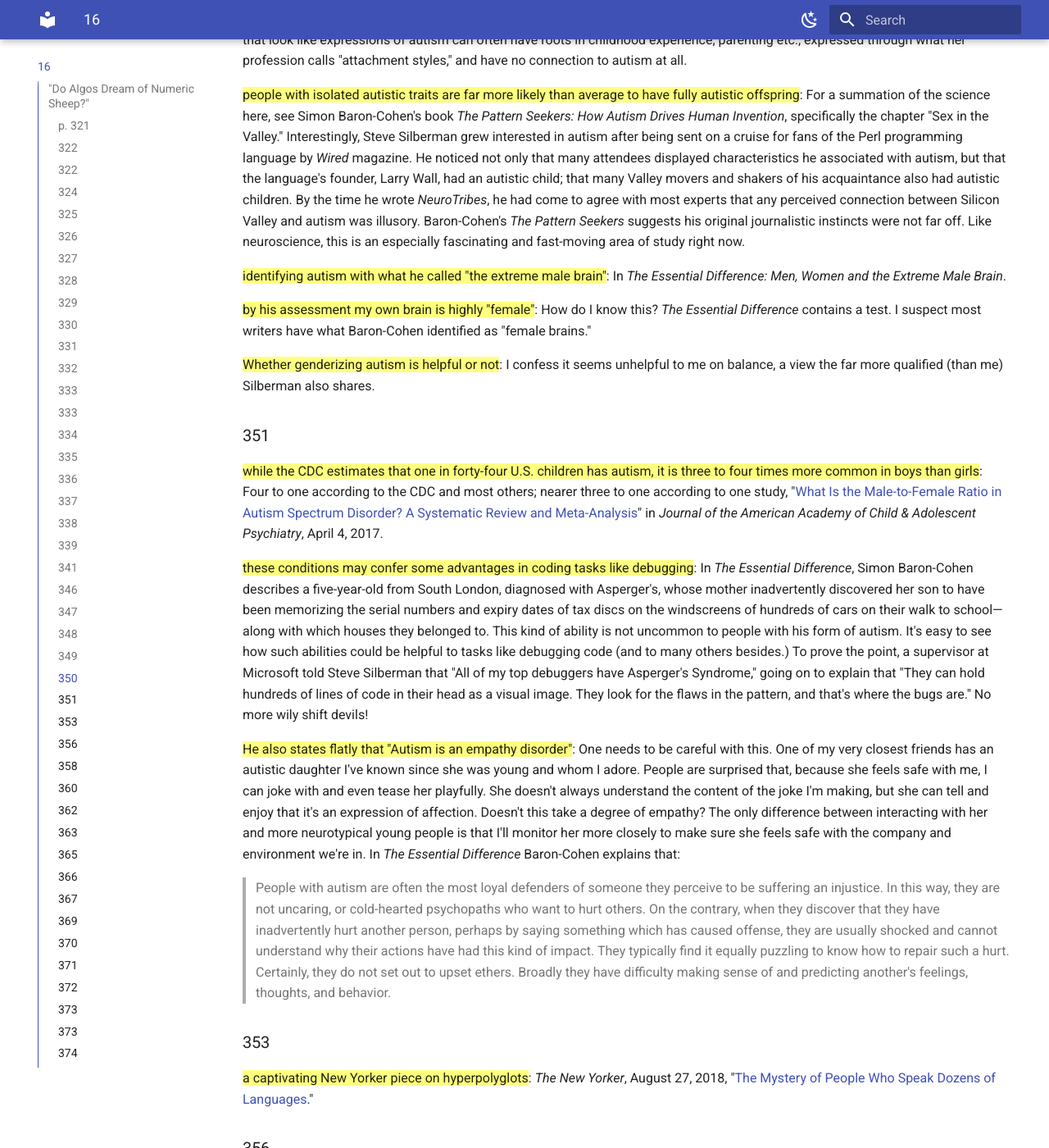
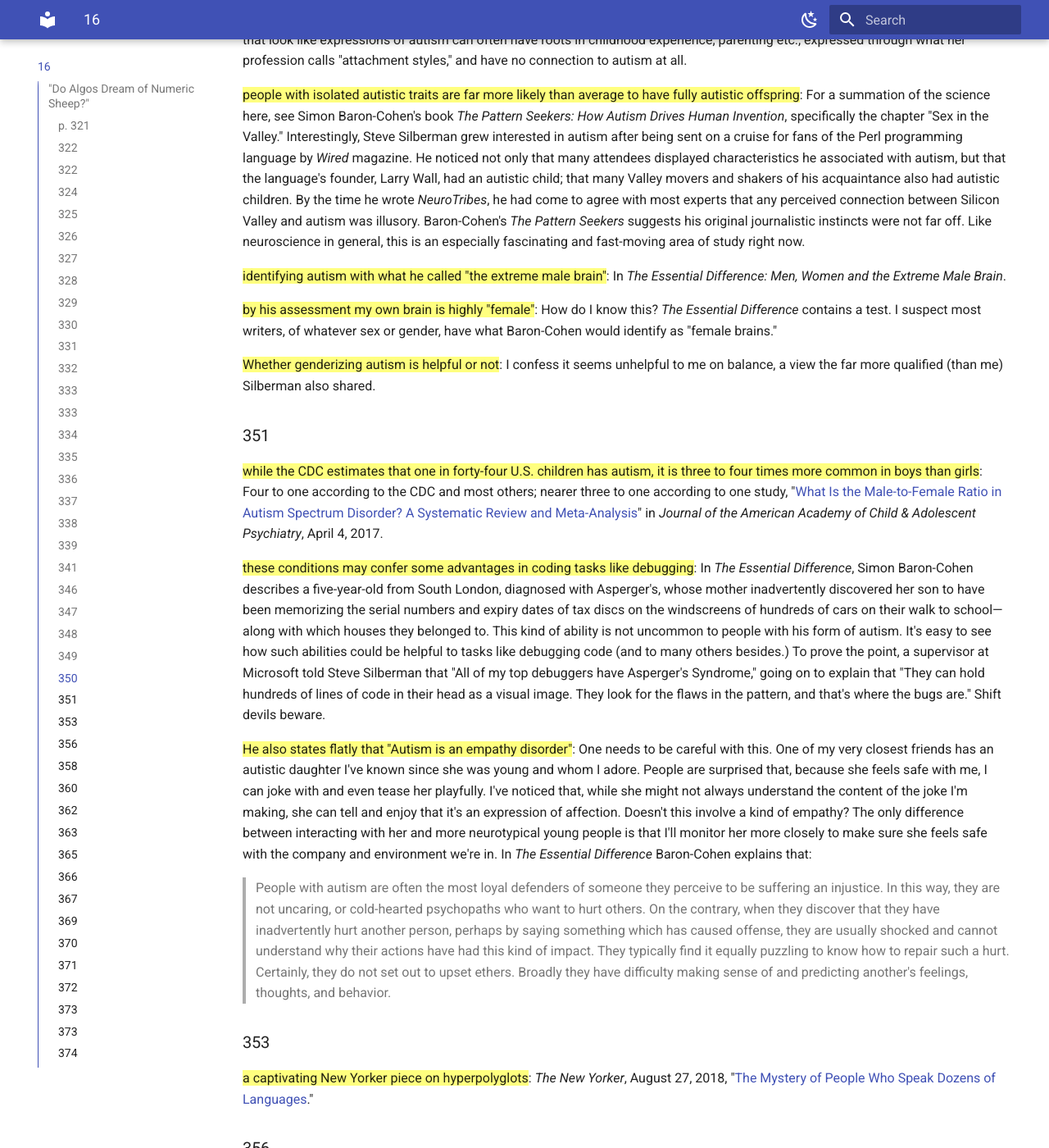
Before and after one commit to zappascout/devil_notes-sources, an MkDocs documentation site: the page built from docs/notes_16_devil.md, in a window 1280 px wide and 1400 px high, scrolled down 9754 px. Shown: the whole window at 82% size. Built offline with MkDocs 1.6.1 and Material for MkDocs 9.7.7, drawn with Linux system fonts in a browser that asks for light colours.

Commit message:
tidies to 353

```diff
--- a/docs/notes_16_devil.md
+++ b/docs/notes_16_devil.md
@@ -639,7 +639,7 @@
 wrote *NeuroTribes*, he had come to agree with most experts that any
 perceived connection between Silicon Valley and autism was illusory.
 Baron-Cohen's *The Pattern Seekers* suggests his original journalistic
-instincts were not far off. Like neuroscience, this is an especially
+instincts were not far off. Like neuroscience in general, this is an especially
 fascinating and fast-moving area of study right now.
 
 ==identifying autism with what he called "the extreme male
@@ -649,11 +649,10 @@
 
 ==by his assessment my own brain is highly "female"==:
 How do I know this? *The Essential Difference* contains a test. I suspect most
-writers have what Baron-Cohen identified as "female brains."
+writers, of whatever sex or gender, have what Baron-Cohen would identify as "female brains."
 
 ==Whether genderizing autism is helpful or not==:
-I confess it seems unhelpful to me on balance, a view the far more qualified (than
-me) Silberman also shares.
+I confess it seems unhelpful to me on balance, a view the far more qualified (than me) Silberman also shared.
 
 ###351
 ==while the CDC estimates that one in forty-four U.S. children
@@ -676,21 +675,20 @@
 point, a supervisor at Microsoft told Steve Silberman that "All of my
 top debuggers have Asperger's Syndrome," going on to explain that "They
 can hold hundreds of lines of code in their head as a visual image. They
-look for the flaws in the pattern, and that's where the bugs are." No
-more wily shift devils!
+look for the flaws in the pattern, and that's where the bugs are." Shift devils beware.
 
 ==He also states flatly that "Autism is an empathy disorder"==:
 One needs to be careful with this. One of my very closest friends has an
 autistic daughter I've known since she was young and whom I adore.
 People are surprised that, because she feels safe with me, I can joke
-with and even tease her playfully. She doesn't always understand the
-content of the joke I'm making, but she can tell and enjoy that it's an
-expression of affection. Doesn't this take a degree of empathy? The only
+with and even tease her playfully. I've noticed that, while she might not always understand the
+content of the joke I'm making, she can tell and enjoy that it's an
+expression of affection. Doesn't this involve a kind of empathy? The only
 difference between interacting with her and more neurotypical young
 people is that I'll monitor her more closely to make sure she feels safe
 with the company and environment we're in. In *The Essential Difference* Baron-Cohen explains that:
->People with autism are often the most loyal defenders of someone they perceive to be
-suffering an injustice. In this way, they are not uncaring, or
+
+>People with autism are often the most loyal defenders of someone they perceive to be suffering an injustice. In this way, they are not uncaring, or
 cold-hearted psychopaths who want to hurt others. On the contrary, when
 they discover that they have inadvertently hurt another person, perhaps
 by saying something which has caused offense, they are usually shocked
```
